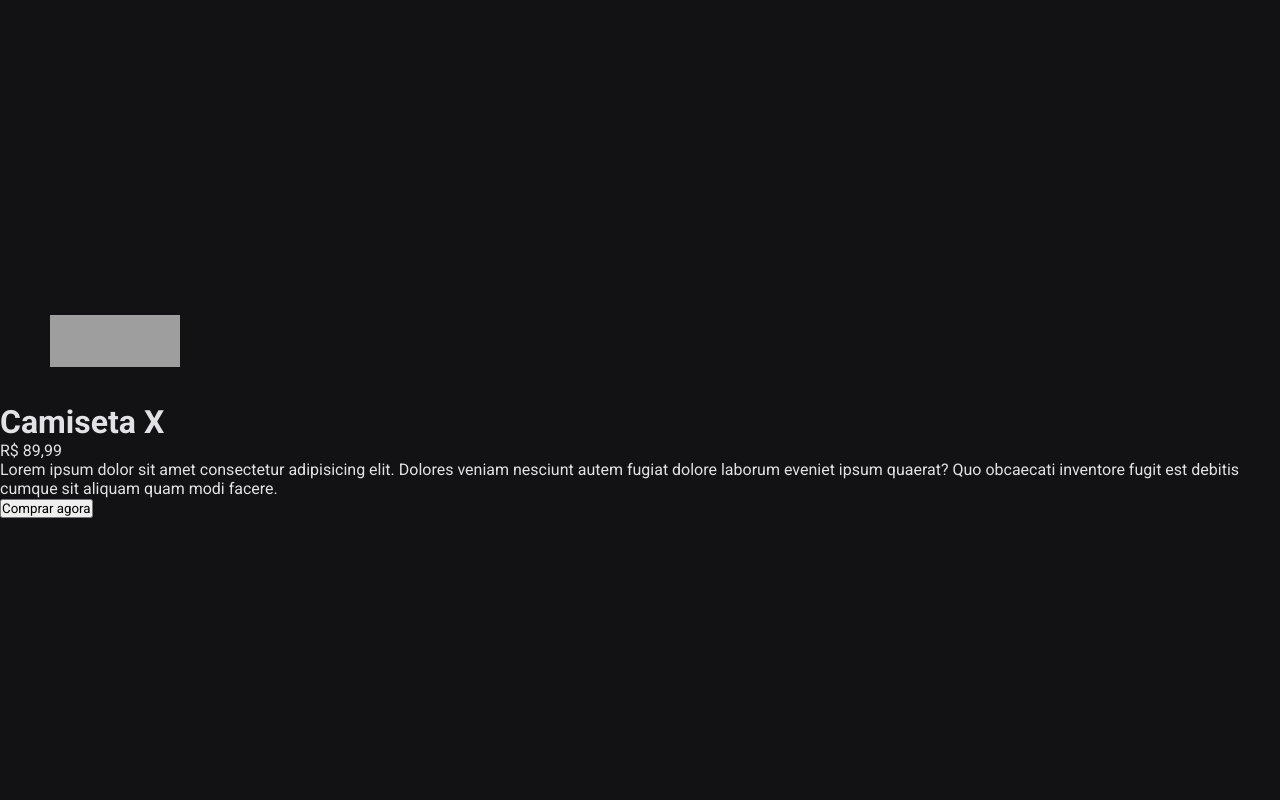
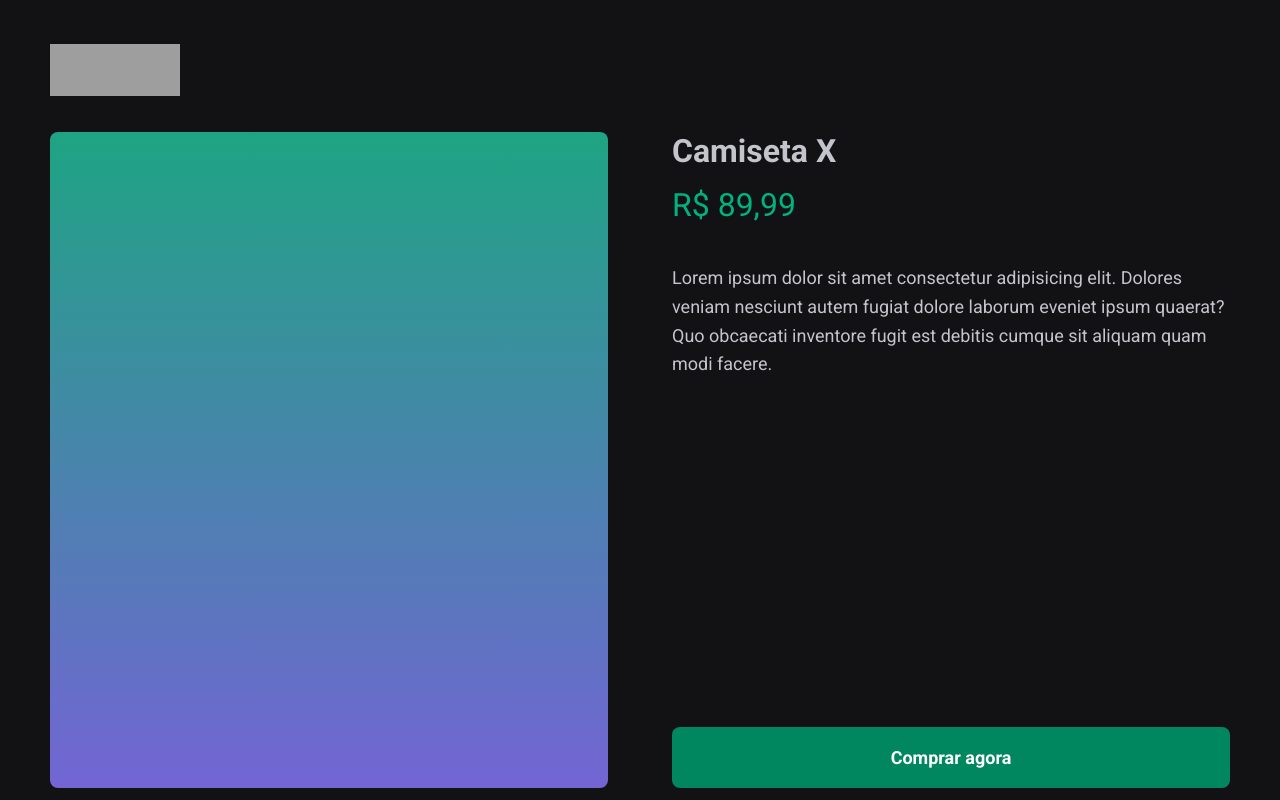
Before and after one commit to dominguesgabe/ignite-react-rocketseat, a Next.js app in the folder 04-ignite-shop/: page /product/1 in a window 1280 px wide. Built offline with nearby package versions, Linux system fonts and the light colour scheme; grey boxes are pictures that could not be loaded.

Commit message:
done product page html and styling

```diff
--- a/04-ignite-shop/src/pages/index.tsx
+++ b/04-ignite-shop/src/pages/index.tsx
@@ -66,7 +66,7 @@ export const getStaticProps: GetStaticProps = async () => {
       }).format(price.unit_amount! / 100),
     }
   })
-  console.log(products)
+
   return {
     props: {
       products,
--- a/04-ignite-shop/src/styles/global.ts
+++ b/04-ignite-shop/src/styles/global.ts
@@ -4,6 +4,7 @@ export const globalStyles = globalCss({
   "*": {
     margin: 0,
     padding: 0,
+    boxSizing: "border-box",
   },
 
   body: {
@@ -13,7 +14,7 @@ export const globalStyles = globalCss({
   },
 
   "body, input, textarea, button": {
-    fontFamily: "Roboto",
+    fontFamily: "'Roboto', sans-serif",
     fontWeight: 400,
   },
 })
--- a/04-ignite-shop/src/styles/pages/product.ts
+++ b/04-ignite-shop/src/styles/pages/product.ts
@@ -1,7 +1,69 @@
 import { styled } from "@/styles"
 
-export const ProductContainer = styled("main", {})
+export const ProductContainer = styled("main", {
+  display: "grid",
+  gridTemplateColumns: "1fr 1fr",
+  alignItems: "stretch",
+  gap: "4rem",
 
-export const ImageContainer = styled("div", {})
+  maxWidth: 1180,
+  margin: "0 auto",
+})
 
-export const ProductDetails = styled("div", {})
+export const ImageContainer = styled("div", {
+  width: "100%",
+  maxWidth: 576,
+  height: 656,
+  background: "linear-gradient(180deg, #1ea483 0%, #7365d4 100%)",
+  borderRadius: 8,
+  padding: ".25rem",
+
+  display: "flex",
+  justifyContent: "center",
+  alignItems: "center",
+
+  img: {
+    objectFit: "cover",
+  },
+})
+
+export const ProductDetails = styled("div", {
+  display: "flex",
+  flexDirection: "column",
+
+  h1: {
+    fontSize: "$2xl",
+    color: "$gray300",
+  },
+
+  span: {
+    marginTop: "1rem",
+    display: "block",
+    fontSize: "$2xl",
+    color: "$green300",
+  },
+
+  p: {
+    marginTop: "2.5rem",
+    fontSize: "$md",
+    lineHeight: 1.6,
+    color: "$gray300",
+  },
+
+  button: {
+    marginTop: "auto",
+    backgroundColor: "$green500",
+    border: 0,
+    color: "$white",
+    borderRadius: 8,
+    padding: "1.25rem",
+    cursor: "pointer",
+    fontWeight: "bold",
+    fontSize: "$md",
+    transitionDuration: ".1s",
+
+    "&:hover": {
+      backgroundColor: "$green300",
+    },
+  },
+})
```
